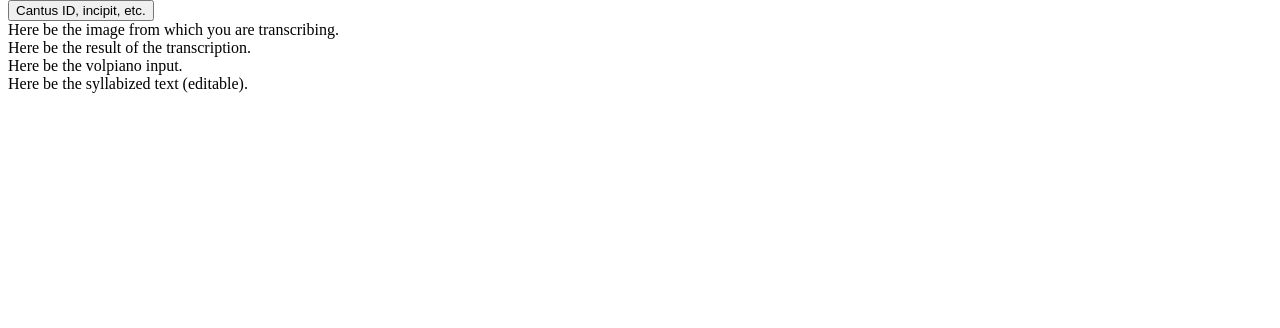
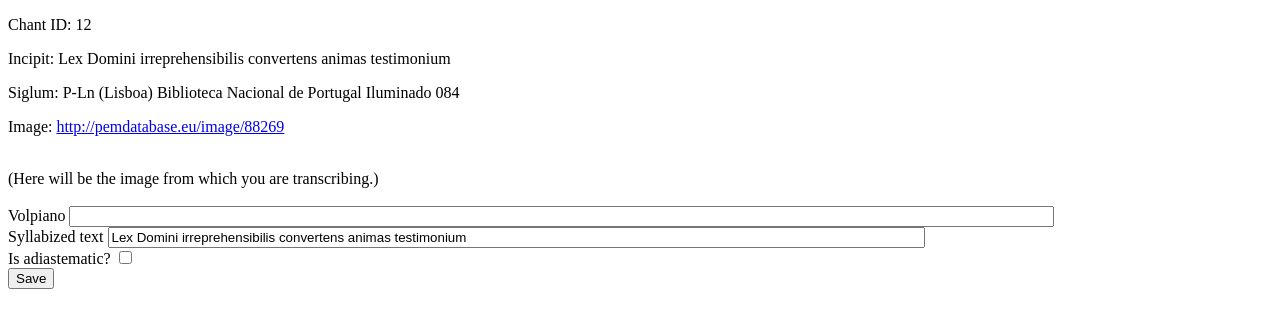
Before and after one commit to Genome-of-Melody/genomel_editor, a Django app: page /annotate in a window 1280 px wide. Shown: the part 150-478 px from the top of the page. Run offline with Django 4.2, Linux system fonts and the light colour scheme; a user stored in the database is signed in; data comes from the database, SQL or seed files in the repository; both versions use the stored data as it was after the commit; data that the repository does not hold is empty.

Commit message:
Added annotation form. Stuck on when Melody objects should be created and how. Likely needs slots for Transcriber and Verifier roles, rather than just one User.

```diff
--- a/GenomelEditor/models.py
+++ b/GenomelEditor/models.py
@@ -73,6 +73,10 @@ class Chant(models.Model):
         )
         print('...created chant: {}'.format(chant))
         return chant
+
+    def __str__(self):
+        return 'Chant {} (Cantus ID: {}, source: {}, incipit: {})' \
+               ''.format(self.id, self.cantus_id, self.siglum, self.incipit)
 
     @staticmethod
     def chants_from_csv_file(csv_file, delimiter=','):
@@ -175,9 +179,20 @@ class Source(models.Model):
 class Melody(models.Model):
     chant = models.ForeignKey(Chant, on_delete=models.CASCADE)
     volpiano = models.CharField(max_length=65025)
+    syllabized_text = models.CharField(max_length=65025, null=True, default=None)
+
     timestamp = models.DateTimeField(auto_now_add=True)
     # The user field is a foreign key to the User model of the Django.
     user = models.ForeignKey("auth.User", on_delete=models.PROTECT, default=None)
 
     # Flag for notation that cannot be transcribed.
     is_adiastematic = models.BooleanField(default=False)
+
+    # Flag for melody transcription state: in transcription, checked, submitted.
+    is_in_transcription = models.BooleanField(default=False)
+    is_in_checks = models.BooleanField(default=False)
+    is_submitted = models.BooleanField(default=False)
+
+    def __str__(self):
+        return 'Melody of chant {}: volpiano={}, syllabized_text={}' \
+                ''.format(self.chant.id, self.volpiano, self.syllabized_text)
--- a/GenomelEditor/urls.py
+++ b/GenomelEditor/urls.py
@@ -9,6 +9,7 @@ urlpatterns = [
     path('logout', views.logout_user, name='logout'),
     path('login', views.login_user, name='login'),
     path('annotate', views.annotate, name='annotate'),
+    path('save_annotation', views.save_annotation, name='save_annotation'),
     path('admin_dashboard', views.admin_dashboard, name='admin_dashboard'),
     path('upload_chants', views.upload_chants, name='upload_chants'),
     path('upload_sources', views.upload_sources, name='upload_sources'),
--- /dev/null
+++ b/GenomelEditor/utils.py
@@ -0,0 +1,27 @@
+import requests
+import bs4
+
+
+def get_soup(url):
+    r = requests.get(url)
+    soup = bs4.BeautifulSoup(r.text, 'html.parser')
+    return soup
+
+
+def get_soup_for_cantus_id(cantus_id):
+    url = 'https://cantusindex.org/id/{}'.format(cantus_id)
+    return get_soup(url)
+
+
+def get_full_text_from_cantus_id_soup(soup):
+    text_field = soup.find('div', class_='field-name-body')
+    print('...CI scrape: text field: {}'.format(text_field))
+    text_item = text_field.find(class_='field-item')
+    print('...CI scrape: text item: {}'.format(text_item))
+    text = text_item.text
+    return text
+
+
+def get_full_text_for_cantus_id(cantus_id):
+    soup = get_soup_for_cantus_id(cantus_id)
+    return get_full_text_from_cantus_id_soup(soup)
--- a/GenomelEditor/views.py
+++ b/GenomelEditor/views.py
@@ -1,11 +1,15 @@
+import time
+
 from django.contrib.auth import authenticate, login, logout
 from django.contrib.auth.decorators import login_required, user_passes_test
+from django.db.models import Q
 from django.forms import forms
 from django.shortcuts import render
 from django.views.decorators.http import require_POST
 
 from GenomelEditor.forms import UploadChantsForm, UploadSourcesForm
 from GenomelEditor.models import Chant, Melody, Source
+from GenomelEditor.utils import get_full_text_for_cantus_id
 
 
 # Create your views here.
@@ -25,7 +29,60 @@ def index(request):
 @login_required
 def annotate(request):
     # return render(request, 'index.html')
-    return render(request, 'annotate.html')
+
+    context = {'chant': None,
+               'melody': None}
+
+    # Assign the next chant to be annotated to the user.
+    # First, check if the user has a melody in transcription.
+    # If so, retrieve its chant and use the "in progress" context.
+    melody_in_transcription = Melody.objects.filter(user=request.user).\
+        filter(is_in_transcription=True).\
+        order_by('timestamp').first()
+    if melody_in_transcription is not None:
+        context['melody'] = melody_in_transcription
+        context['chant'] = Chant.objects.fiilter(id=melody_in_transcription.chant)
+        return render(request, 'annotate.html', context)
+
+    # Now we know that the user has no melody in progress. We assign the next chant.
+    chant = Chant.objects.filter(Q(volpiano='')).first()
+    print('Found chant: {}'.format(chant))
+    if chant.volpiano is None:
+        print('...volpiano is None')
+    elif chant.volpiano == '':
+        print('...volpiano is empty string')
+    else:
+        print('...volpiano is something else: {}'.format(chant.volpiano))
+    context['chant'] = chant
+
+    # Create a new Melody object for the user to annotate.
+    melody_text = chant.full_text
+    if len(chant.full_text_manuscript) > 0:
+        melody_text = chant.full_text_manuscript
+    if len(melody_text) == 0:
+        print('Cannot get full text from chant record, trying scrape from Cantus Index.')
+        try:
+            melody_text = get_full_text_for_cantus_id(chant.cantus_id)
+        except Exception as e:
+            print('Error getting full text for cantus_id {}: {}'.format(chant.cantus_id, e))
+            melody_text = chant.incipit
+
+    # It's not great to add the Melody object to the database at this point.
+    # We should only do this when the user saves the annotation.
+    context['melody'] = Melody.objects.create(chant=chant,
+                                              user=request.user,
+                                              volpiano=chant.volpiano,
+                                              syllabized_text=melody_text,
+                                              timestamp=time.time())
+    ### DEBUG
+    # print('...created melody: {}'.format(context['melody']))
+    return render(request, 'annotate.html', context)
+
+
+@login_required
+@require_POST
+def save_annotation(request):
+    raise NotImplementedError()
 
 
 @user_passes_test(lambda u: u.is_superuser)
--- a/templates/annotate.html
+++ b/templates/annotate.html
@@ -1,11 +1,15 @@
 {% extends "base.html" %}
 {% block page %}
-    <div id="chant_description">
-        <button>Cantus ID, incipit, etc.</button>
-    </div>
 
-    <div id="image">Here be the image from which you are transcribing.</div>
-    <div id="result">Here be the result of the transcription.</div>
-    <div id="volpiano">Here be the volpiano input.</div>
-    <div id="syllabized_text">Here be the syllabized text (editable).</div>
+    {% include "chant_description.html" with chant=chant %}
+
+    <br>
+    <div id="image">(Here will be the image from which you are transcribing.)</div>
+    <br>
+{#    <div id="result">Here be the result of the transcription.</div>#}
+{#    <div id="volpiano">Here be the volpiano input.</div>#}
+{#    <div id="syllabized_text">Here be the syllabized text (editable).</div>#}
+    {# Have to pass both melody and chant to the transcription because of the form #}
+    {# action having to send the data upstream to really create a new melody. #}
+    {% include "volpiano_transcription.html" with melody=melody chant=chant %}
 {% endblock %}
--- /dev/null
+++ b/templates/chant_description.html
@@ -0,0 +1,8 @@
+<div id="chant_description">
+    <p class="chant_description"><span class="chant_description_label">Chant ID:</span> {{ chant.id }}</p>
+    <p class="chant_description"><span class="chant_description_label">Incipit:</span> {{ chant.incipit }}</p>
+    <p class="chant_description"><span class="chant_description_label">Siglum:</span> {{ chant.siglum }}</p>
+    <p class="chant_description"><span class="chant_description_label">Image:</span>
+        <a href="{{ chant.image_link }}" target="_blank" rel="norefferer noopener">{{ chant.image_link }}</a>
+    </p>
+</div>
--- /dev/null
+++ b/templates/volpiano_transcription.html
@@ -0,0 +1,41 @@
+<div id="volpiano_transcription">
+    <div id="volpiano_transcription_result">
+{#        Here be the result of the transcription. The purpose of this field#}
+{#        is to provide feedback: how does the current transcription look like?#}
+    </div>
+    <div id="volpiano_transcription_input">
+{#        Here be the input field where the user edits the volpiano string.#}
+        {# The important part is the form, which triggers updates to the Melody #}
+        {# object in the database. #}
+        <form action="{% url 'GenomelEditor:save_annotation' %}" method="post">
+
+            <label for="volpiano_transcription_volpiano_input">Volpiano</label>
+            <input id="volpiano_transcription_volpiano_input"
+                   type="text"
+                   name="volpiano"
+                   size="{{ melody.volpiano|length|add:"120" }}"
+                   value="{{ melody.volpiano }}">
+            <br>
+            <label for="volpiano_transcription_syllabized_text_input">Syllabized text</label>
+            <input id="volpiano_transcription_syllabized_text_input"
+                   type="text"
+                   name="syllabized_text"
+                   size="{{ melody.syllabized_text|length|add:"40" }}"
+                   value="{{ melody.syllabized_text }}">
+            <br>
+            <label for="volpiano_transcription_is_adiastematic">Is adiastematic?</label>
+            <input id="volpiano_transcription_is_adiastematic"
+                   type="checkbox"
+                   name="is_adiastematic"
+                   value="{{ melody.is_adiastematic }}">
+            <br>
+
+            <input type="hidden" value="{{ melody.id }}" name="melody_id">
+            <input type="hidden" value="{{ chant.id }}" name="chant_id">
+
+            <input type="submit" value="Save">
+        </form>
+{#        Editable field for syllabized text.#}
+{#        Pre-populated with the chant.full_text_manuscript field.#}
+    </div>
+</div>
```
Also changed, not shown: db.sqlite3.
